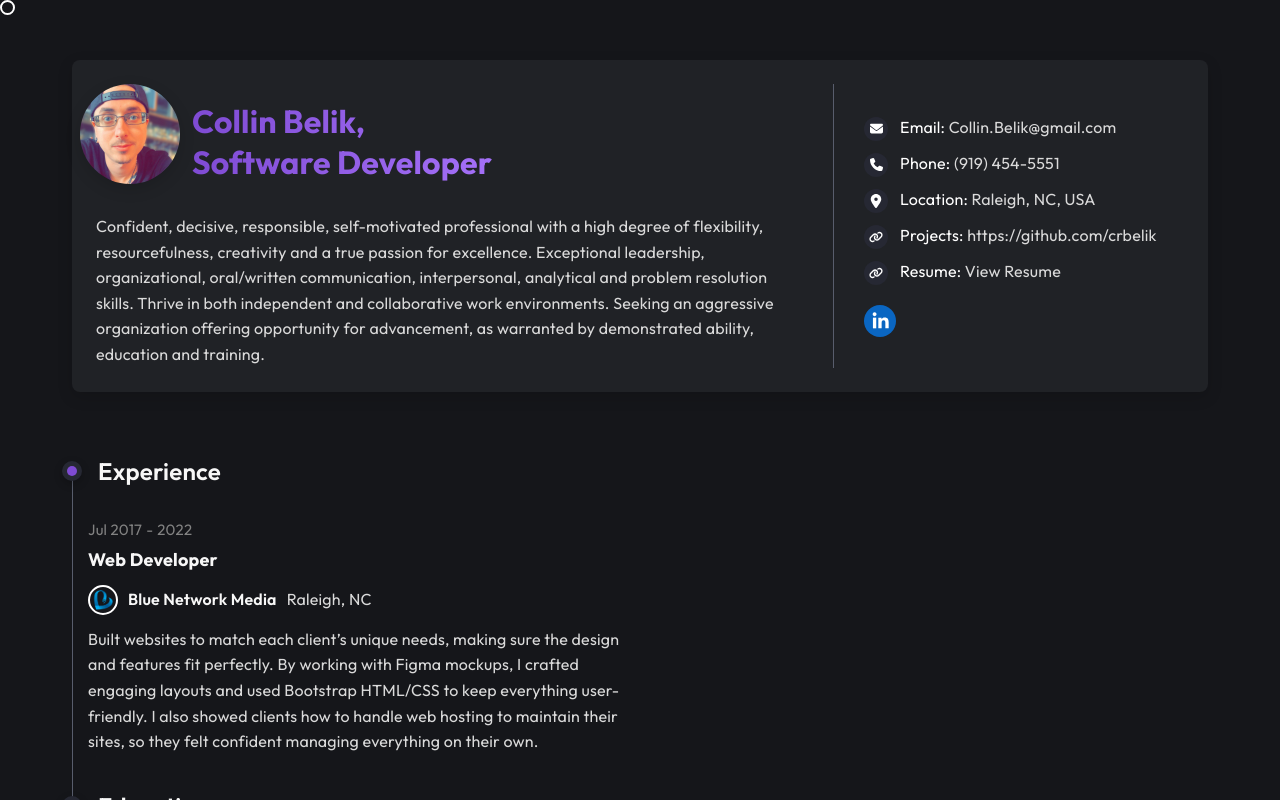
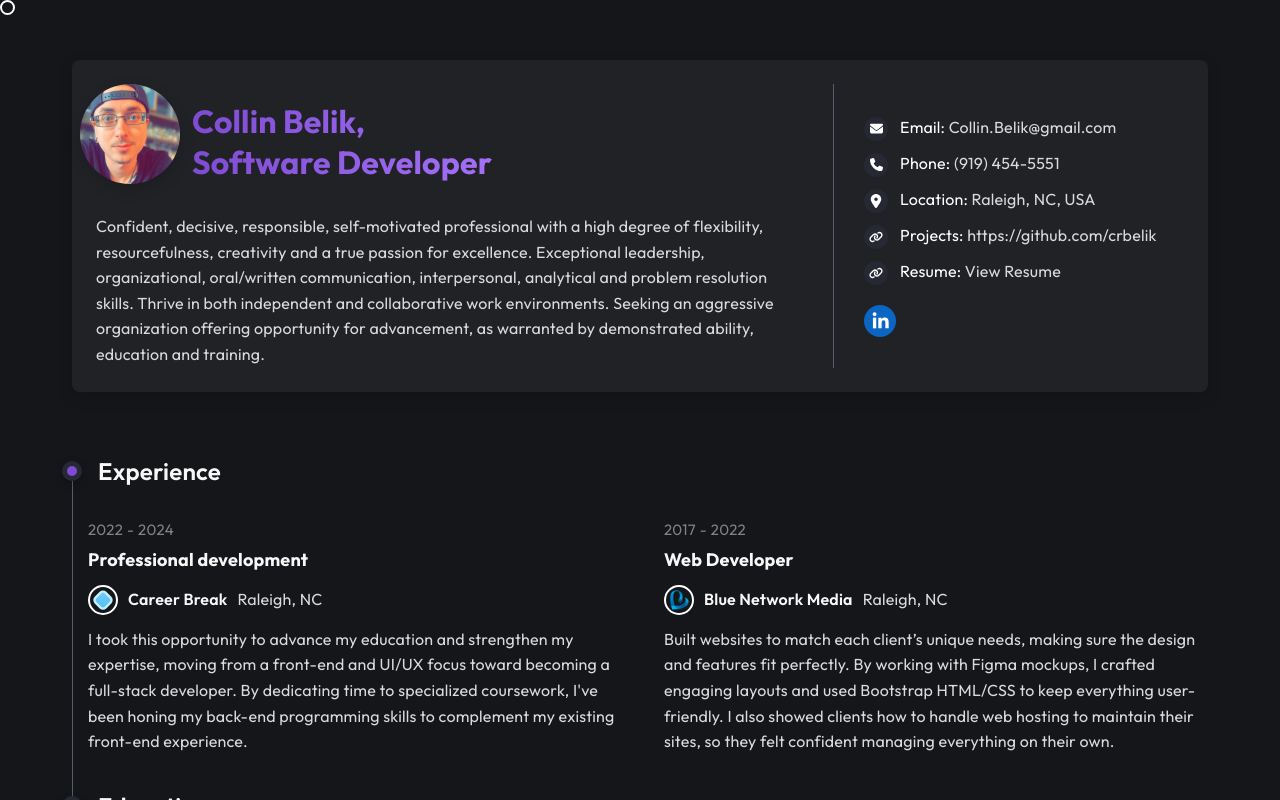
Before and after one commit to crbelik/belik-resume, a React (Vite) app: page / in a window 1280 px wide. Shown: the top 800 px of the page. Built offline with nearby package versions, Linux system fonts and the light colour scheme.

Commit message:
Update myData.js

```diff
--- a/src/constant/myData.js
+++ b/src/constant/myData.js
@@ -17,7 +17,21 @@ const DATA = {
   professionalExperiences: [
     {
       id: "prof_exp_1",
-      startDate: "Jul 2017",
+      startDate: "2022",
+      endDate: "2024",
+      position: "Professional development",
+      company: {
+        logo: DiamondLgBlue,
+        name: "Career Break",
+        info: "Raleigh, NC",
+      },
+      description:
+        "I took this opportunity to advance my education and strengthen my expertise, moving from a front-end and UI/UX focus toward becoming a full-stack developer. By dedicating time to specialized coursework, I've been honing my back-end programming skills to complement my existing front-end experience.",
+      links: [],
+    },
+    {
+      id: "prof_exp_2",
+      startDate: "2017",
       endDate: "2022",
       position: "Web Developer",
       company: {
```
